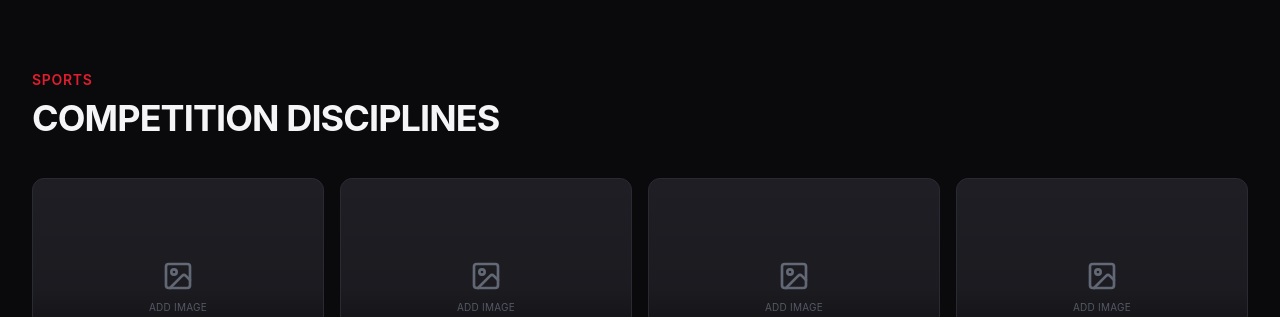
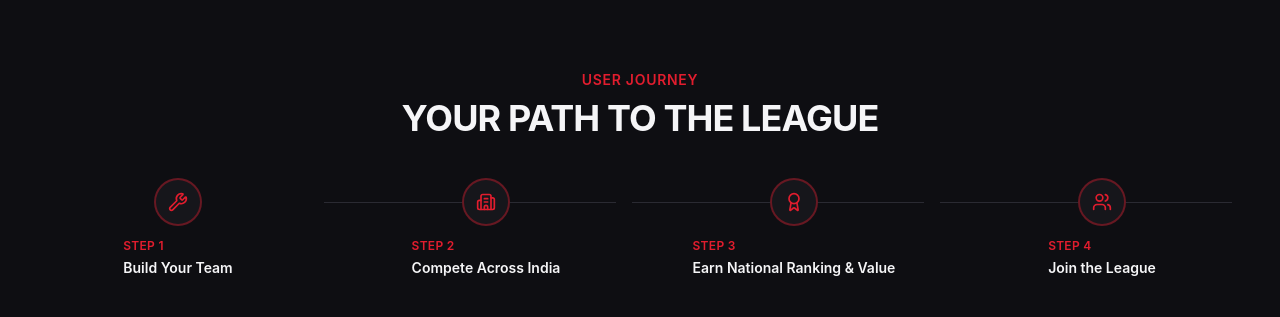
Before and after one commit to rudra1337-dev/botleague, a React (Vite) app: page / in a window 1280 px wide. Shown: the part 635-952 px from the top of the page. Built offline with nearby package versions, Linux system fonts and the light colour scheme.

Commit message:
feat: implement user journey section

```diff
--- a/src/App.tsx
+++ b/src/App.tsx
@@ -1,15 +1,16 @@
 import { RootLayout } from "@/components/layout/RootLayout";
 import { HeroSection } from "@/sections/Hero";
+import { UserJourneySection } from "@/sections/UserJourney";
 import { AboutSection } from "@/sections/About";
 import { CategoriesSection } from "@/sections/Categories";
 import { DisciplinesSection } from "@/sections/Disciplines";
 import { WhyRegisterSection } from "@/sections/WhyRegister";
 
-
 function App() {
   return (
     <RootLayout>
       <HeroSection />
+      <UserJourneySection />
       <AboutSection />
       <CategoriesSection />
       <DisciplinesSection />
--- /dev/null
+++ b/src/sections/UserJourney/StepItem.tsx
@@ -0,0 +1,26 @@
+import type { JourneyStep } from "@/types";
+
+export function StepItem({ step, isLast }: { step: JourneyStep; isLast: boolean }) {
+  const Icon = step.icon;
+  return (
+    <li className="relative flex flex-1 flex-col items-center text-center md:flex-row md:text-left">
+      {!isLast && (
+        <span
+          aria-hidden="true"
+          className="absolute left-6 top-14 h-full w-px bg-surface-border md:left-full md:top-6 md:h-px md:w-full"
+        />
+      )}
+      <div className="relative z-10 flex flex-col items-center gap-3 md:flex-1">
+        <span className="flex h-12 w-12 items-center justify-center rounded-full border-2 border-brand-red/40 bg-surface-raised text-brand-red">
+          <Icon className="h-5 w-5" aria-hidden="true" />
+        </span>
+        <div>
+          <p className="text-xs font-semibold uppercase tracking-wide text-brand-red">
+            Step {step.stepNumber}
+          </p>
+          <p className="mt-1 text-sm font-semibold text-text-primary">{step.title}</p>
+        </div>
+      </div>
+    </li>
+  );
+}
--- /dev/null
+++ b/src/sections/UserJourney/UserJourneySection.tsx
@@ -0,0 +1,26 @@
+import { journeySteps } from "@/data/journeySteps";
+import { SectionHeading } from "@/components/ui/SectionHeading";
+import { StepItem } from "./StepItem";
+
+export function UserJourneySection() {
+  return (
+    <section
+      aria-labelledby="journey-heading"
+      className="bg-surface-raised/40 py-16 md:py-24"
+    >
+      <div className="mx-auto max-w-7xl px-4 sm:px-6 lg:px-8">
+        <SectionHeading
+          id="journey-heading"
+          eyebrow="User Journey"
+          title="Your Path to the League"
+          align="center"
+        />
+        <ol className="flex flex-col gap-10 md:flex-row md:gap-4">
+          {journeySteps.map((step, i) => (
+            <StepItem key={step.stepNumber} step={step} isLast={i === journeySteps.length - 1} />
+          ))}
+        </ol>
+      </div>
+    </section>
+  );
+}
--- /dev/null
+++ b/src/sections/UserJourney/index.ts
@@ -0,0 +1 @@
+export { UserJourneySection } from "./UserJourneySection";
```
